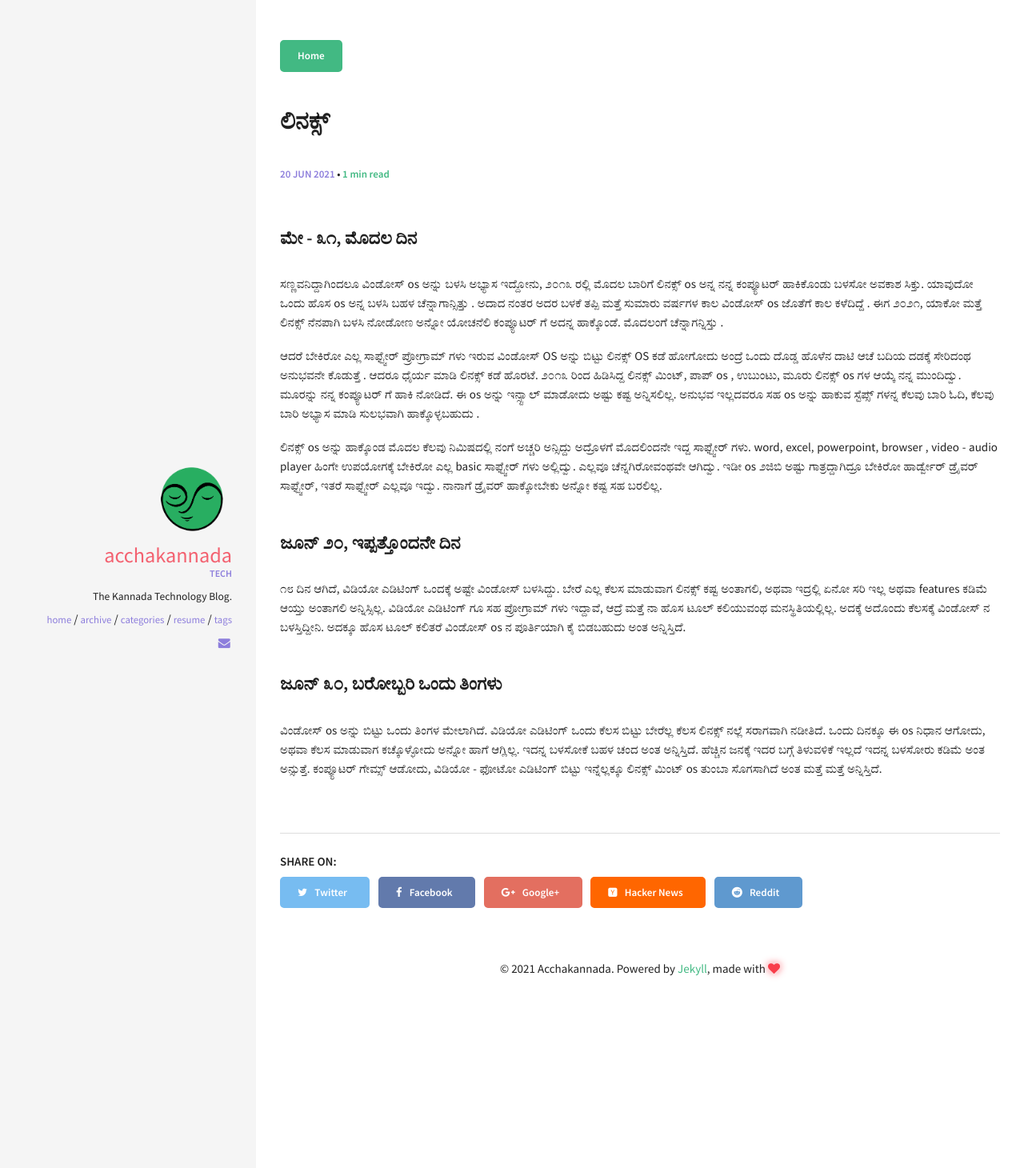
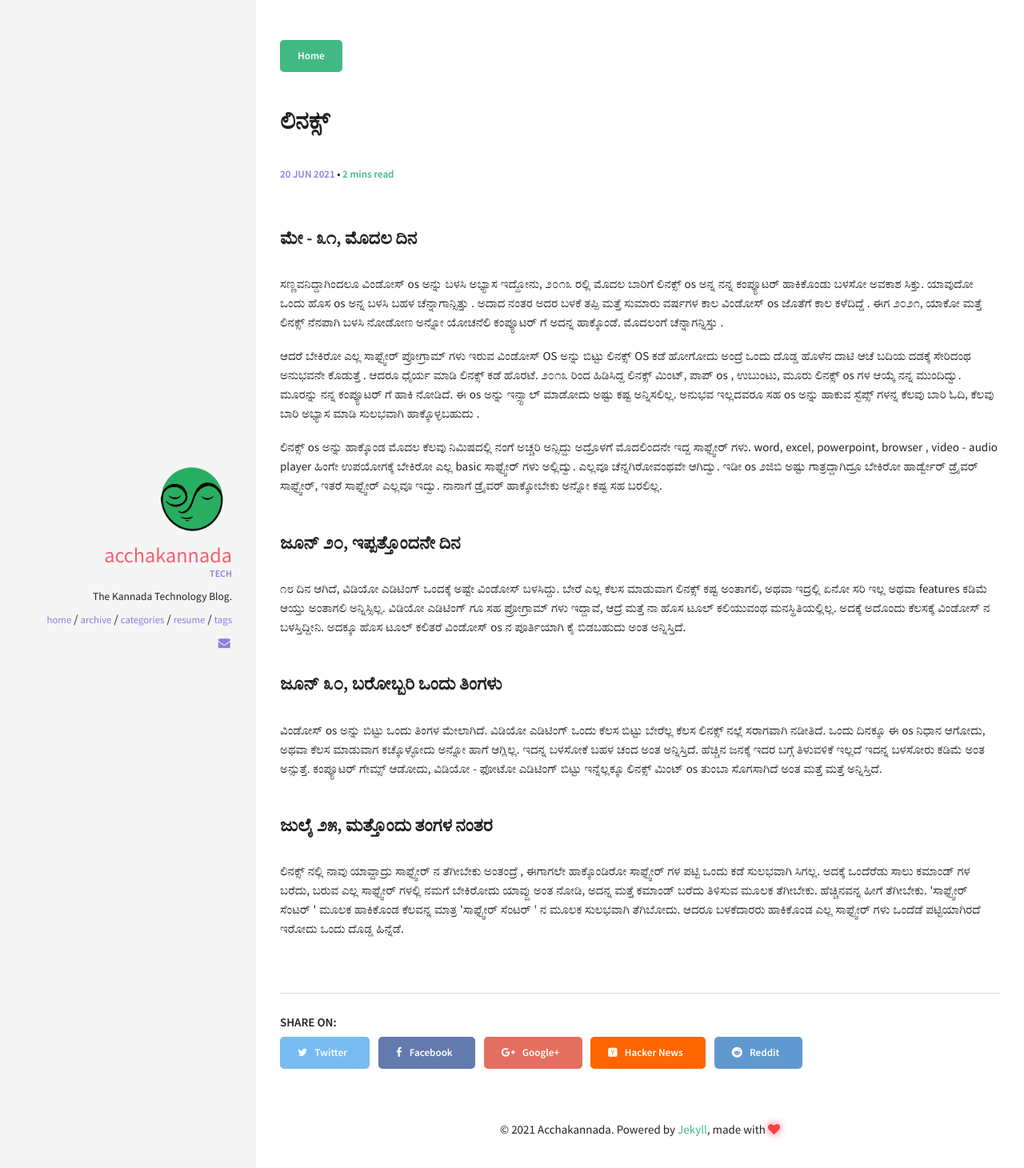
Before and after one commit to adarshkannada/Sanje, a Jekyll site: the page built from _posts/2021-06-20-linux-experience.markdown, in a window 1280 px wide. Shown: the top 1460 px of the page at 80% size. Built offline with Jekyll 4.4.1, drawn with Linux system fonts in a browser that asks for light colours.

Commit message:
updating linux post

```diff
--- a/_posts/2021-06-20-linux-experience.markdown
+++ b/_posts/2021-06-20-linux-experience.markdown
@@ -26,4 +26,11 @@ image:
 
 ### **ಜೂನ್ ೩೦, ಬರೋಬ್ಬರಿ ಒಂದು ತಿಂಗಳು** <br>
 
-<p> ವಿಂಡೋಸ್ os ಅನ್ನು ಬಿಟ್ಟು ಒಂದು ತಿಂಗಳ ಮೇಲಾಗಿದೆ. ವಿಡಿಯೋ ಎಡಿಟಿಂಗ್ ಒಂದು ಕೆಲಸ ಬಿಟ್ಟು ಬೇರೆಲ್ಲ ಕೆಲಸ ಲಿನಕ್ಸ್ ನಲ್ಲೆ ಸರಾಗವಾಗಿ ನಡೀತಿದೆ. ಒಂದು ದಿನಕ್ಕೂ ಈ os ನಿಧಾನ ಆಗೋದು, ಅಥವಾ ಕೆಲಸ ಮಾಡುವಾಗ ಕಚ್ಕೊಳ್ಳೋದು ಅನ್ನೋ ಹಾಗೆ ಆಗ್ಲಿಲ್ಲ. ಇದನ್ನ ಬಳಸೋಕೆ ಬಹಳ ಚಂದ ಅಂತ ಅನ್ನಿಸ್ತಿದೆ. ಹೆಚ್ಚಿನ ಜನಕ್ಕೆ ಇದರ ಬಗ್ಗೆ ತಿಳುವಳಿಕೆ ಇಲ್ಲದೆ ಇದನ್ನ ಬಳಸೋರು ಕಡಿಮೆ ಅಂತ ಅನ್ಸುತ್ತೆ. ಕಂಪ್ಯೂಟರ್ ಗೇಮ್ಸ್  ಆಡೋದು, ವಿಡಿಯೋ - ಫೋಟೋ ಎಡಿಟಿಂಗ್ ಬಿಟ್ಟು ಇನ್ನೆಲ್ಲಕ್ಕೂ ಲಿನಕ್ಸ್ ಮಿಂಟ್ os ತುಂಬಾ ಸೊಗಸಾಗಿದೆ ಅಂತ ಮತ್ತೆ ಮತ್ತೆ ಅನ್ನಿಸ್ತಿದೆ.  </p>
+<p> ವಿಂಡೋಸ್ os ಅನ್ನು ಬಿಟ್ಟು ಒಂದು ತಿಂಗಳ ಮೇಲಾಗಿದೆ. ವಿಡಿಯೋ ಎಡಿಟಿಂಗ್ ಒಂದು ಕೆಲಸ ಬಿಟ್ಟು ಬೇರೆಲ್ಲ ಕೆಲಸ ಲಿನಕ್ಸ್ ನಲ್ಲೆ ಸರಾಗವಾಗಿ ನಡೀತಿದೆ. ಒಂದು ದಿನಕ್ಕೂ ಈ os ನಿಧಾನ ಆಗೋದು, ಅಥವಾ ಕೆಲಸ ಮಾಡುವಾಗ ಕಚ್ಕೊಳ್ಳೋದು ಅನ್ನೋ ಹಾಗೆ ಆಗ್ಲಿಲ್ಲ. ಇದನ್ನ ಬಳಸೋಕೆ ಬಹಳ ಚಂದ ಅಂತ ಅನ್ನಿಸ್ತಿದೆ. ಹೆಚ್ಚಿನ ಜನಕ್ಕೆ ಇದರ ಬಗ್ಗೆ ತಿಳುವಳಿಕೆ ಇಲ್ಲದೆ ಇದನ್ನ ಬಳಸೋರು ಕಡಿಮೆ ಅಂತ ಅನ್ಸುತ್ತೆ. ಕಂಪ್ಯೂಟರ್ ಗೇಮ್ಸ್  ಆಡೋದು, ವಿಡಿಯೋ - ಫೋಟೋ ಎಡಿಟಿಂಗ್ ಬಿಟ್ಟು ಇನ್ನೆಲ್ಲಕ್ಕೂ ಲಿನಕ್ಸ್ ಮಿಂಟ್ os ತುಂಬಾ ಸೊಗಸಾಗಿದೆ ಅಂತ ಮತ್ತೆ ಮತ್ತೆ ಅನ್ನಿಸ್ತಿದೆ.
+</p>
+
+### **ಜುಲೈ ೨೫, ಮತ್ತೊಂದು ತಂಗಳ ನಂತರ** <br>
+
+<p> ಲಿನಕ್ಸ್ ನಲ್ಲಿ ನಾವು ಯಾವ್ದಾದ್ರು ಸಾಫ್ಟ್ವೇರ್ ನ ತೆಗೀಬೇಕು ಅಂತಂದ್ರೆ , ಈಗಾಗಲೇ ಹಾಕ್ಕೊಂಡಿರೋ ಸಾಫ್ಟ್ವೇರ್ ಗಳ ಪಟ್ಟಿ ಒಂದು ಕಡೆ ಸುಲಭವಾಗಿ ಸಿಗಲ್ಲ.
+ಅದಕ್ಕೆ ಒಂದೆರೆಡು ಸಾಲು ಕಮಾಂಡ್ ಗಳ  ಬರೆದು, ಬರುವ ಎಲ್ಲ ಸಾಫ್ಟ್ವೇರ್  ಗಳಲ್ಲಿ ನಮಗೆ ಬೇಕಿರೋದು ಯಾವ್ದು ಅಂತ ನೋಡಿ, ಅದನ್ನ ಮತ್ತೆ ಕಮಾಂಡ್ ಬರೆದು ತಿಳಿಸುವ ಮೂಲಕ ತೆಗೀಬೇಕು. ಹೆಚ್ಚಿನವನ್ನ ಹೀಗೆ ತೆಗೀಬೇಕು. 'ಸಾಫ್ಟ್ವೇರ್ ಸೆಂಟರ್ ' ಮೂಲಕ ಹಾಕಿಕೊಂಡ ಕೆಲವನ್ನ ಮಾತ್ರ 'ಸಾಫ್ಟ್ವೇರ್ ಸೆಂಟರ್ ' ನ ಮೂಲಕ ಸುಲಭವಾಗಿ ತೆಗಿಬೋದು. ಆದರೂ ಬಳಕೆದಾರರು ಹಾಕಿಕೊಂಡ ಎಲ್ಲ ಸಾಫ್ಟ್ವೇರ್ ಗಳು ಒಂದೆಡೆ ಪಟ್ಟಿಯಾಗಿರದೆ ಇರೋದು ಒಂದು ದೊಡ್ಡ ಹಿನ್ನೆಡೆ.
+</p>
```
Also changed, not shown: Gemfile (line endings or trailing spaces).
